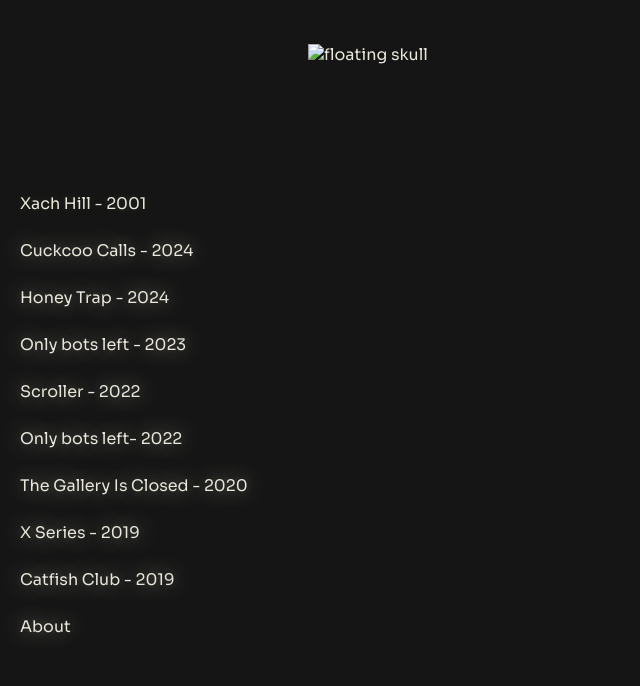
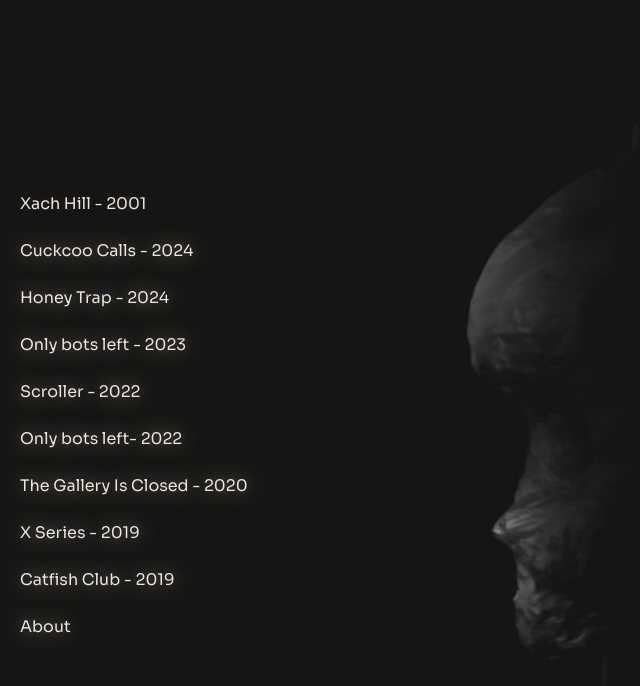
Before and after one commit to Radio-Wave/my-site, a plain HTML site: page index.html in a window 1280 px wide. Shown: the whole page, without its empty margins (0-640 px from the left). Drawn offline with Linux system fonts and the light colour scheme.

Commit message:
Fixed Typos

```diff
--- a/index.html
+++ b/index.html
@@ -31,7 +31,7 @@
 
 <div class="content">
 
-  <img src="assets/images/ScrollerVier.jpg" width=1000px alt="floating skull"; padding-top: 100px;>
+  <img src="assets/images/ScrollerView.jpg" width=1000px alt="floating skull"; padding-top: 100px;>
 </div>
 
 </body>
```
